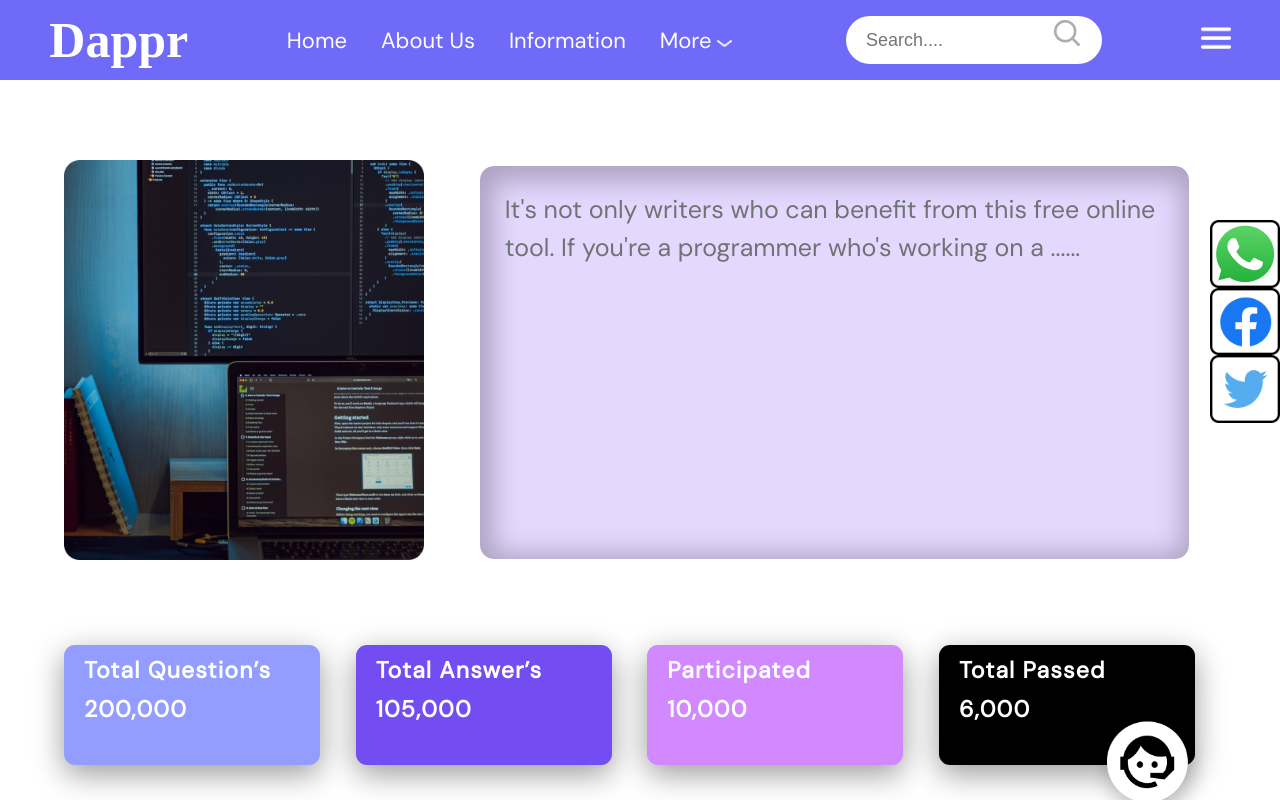
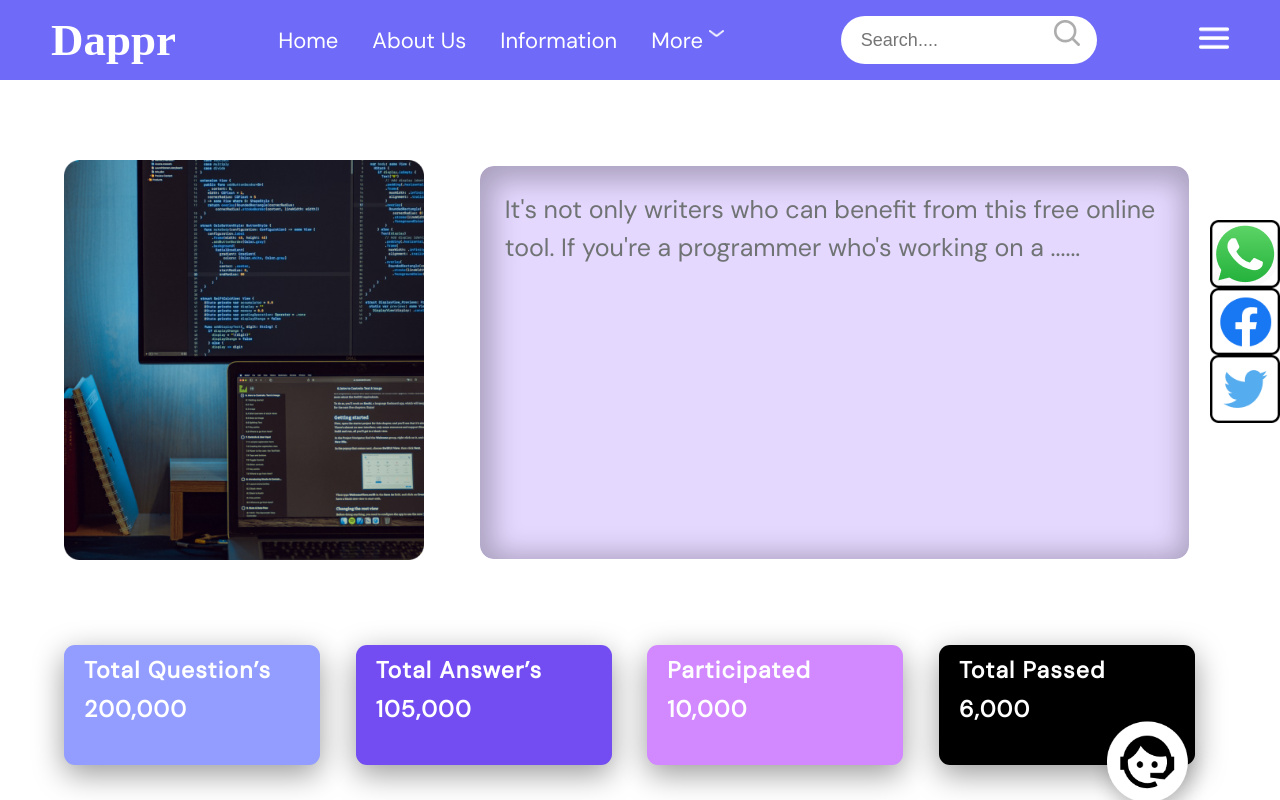
Before and after one commit to Abhay2212/Micro_Project_2, a plain HTML site: page index.html in a window 1280 px wide. Drawn offline with Linux system fonts and the light colour scheme; a web font is replaced by a local one.

Commit message:
logo size reduced and vector img position

```diff
--- a/style.css
+++ b/style.css
@@ -24,7 +24,7 @@ header {
 header .logo {
   color: #fff;
   font-family: Delius Unicase;
-  font-size: 50px;
+  font-size: 45px;
   font-weight: 700;
   cursor: pointer;
 }
@@ -40,7 +40,7 @@ header .logo {
   width: 15px;
   height: 7px;
   position: absolute;
-  top: 40px;
+  top: 30px;
 }
 .search input {
   width: 20vw;
```
